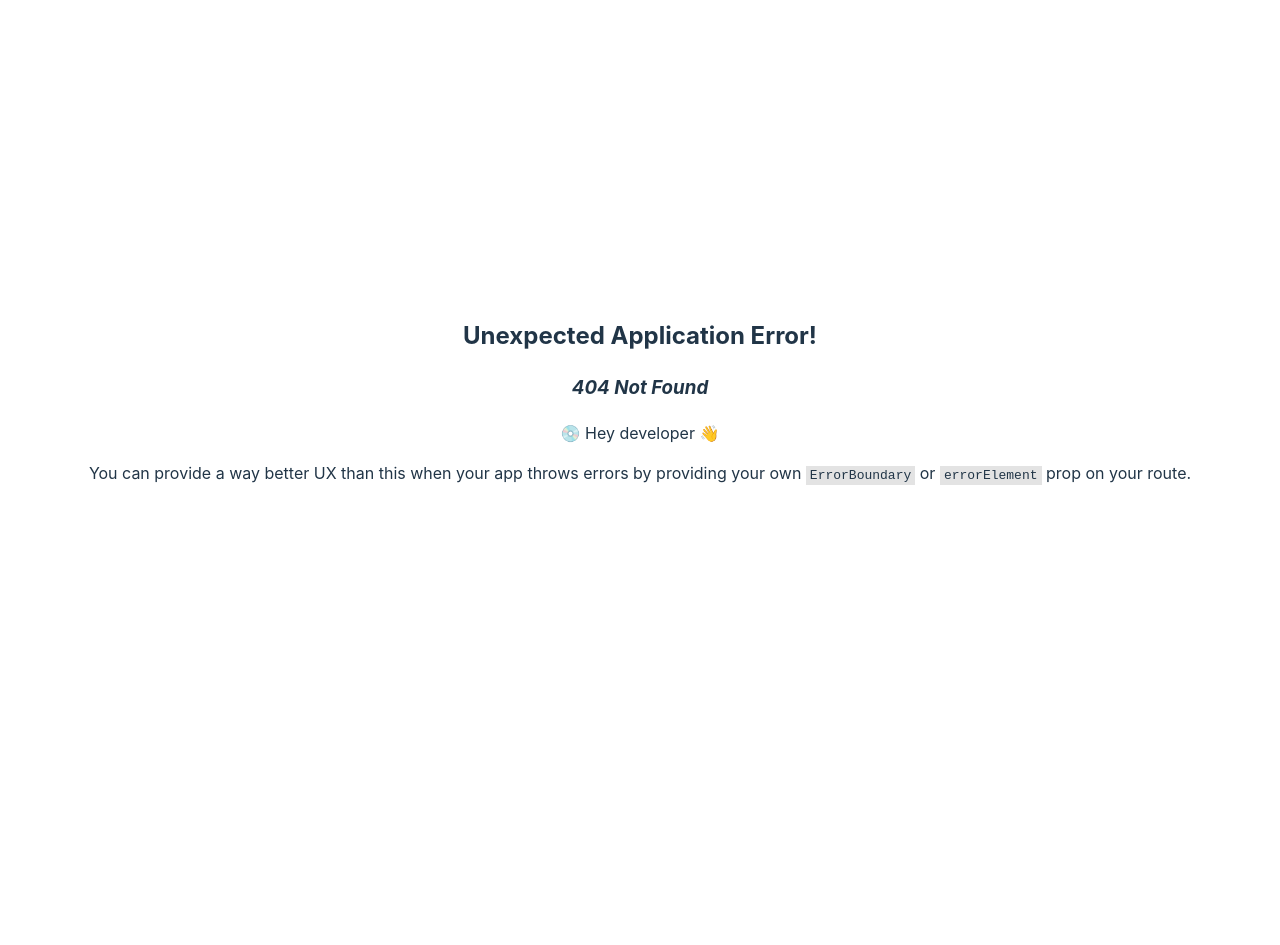
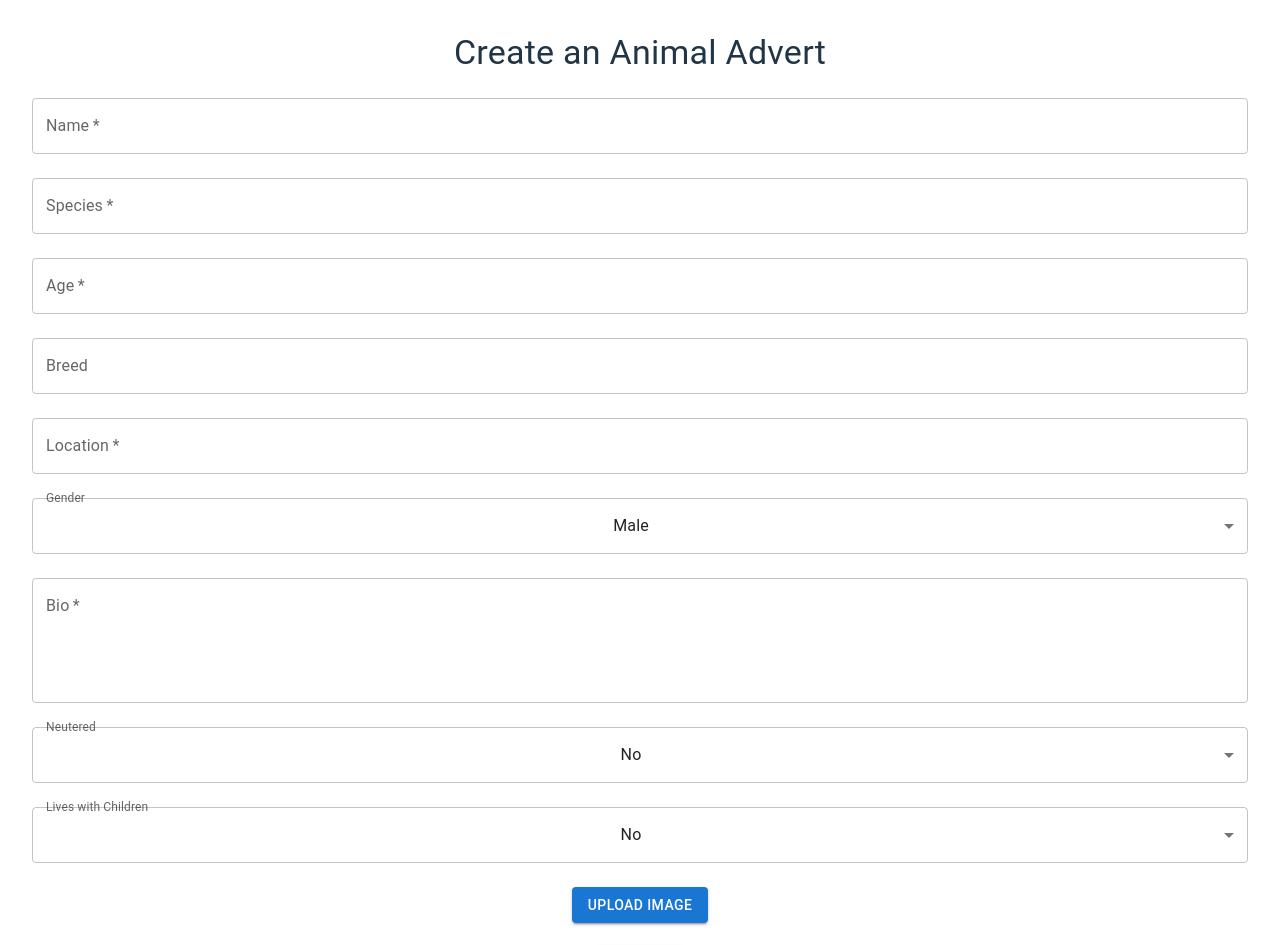
Before and after one commit to rokesby/animal-adoption, a React (Vite) app in the folder frontend/: page /create-advert in a window 1280 px wide. Before the commit this address had no page. Shown: the top 945 px of the page. Before the commit the page ends 800 px from the top, so only its background shows below. Built offline with nearby package versions, Linux system fonts and the light colour scheme.

Commit message:
Adding the initial Create Advert Page and corresponding changes in App.jsx

```diff
--- a/frontend/src/App.jsx
+++ b/frontend/src/App.jsx
@@ -4,6 +4,7 @@ import "./App.css";
 import { LoginPage } from "./Pages/LoginPage/LoginPage";
 import Navbar from "./components/Navbar/Navbar";
 import SignUpPage from "./Pages/SignUpPage/SignUpPage";
+import CreateAdvert from "./pages/CreateAdvert/CreateAdvertPage";
 
 // alternative to state for passing down to child components
 // https://react.dev/reference/react/useContext#usecontext
@@ -25,6 +26,10 @@ const router = createBrowserRouter([
   {
     path: "/signup",
     element: <SignUpPage />,
+  },
+  {
+    path: "/create-advert",
+    element: <CreateAdvert />,
   }
 ]);
 
--- /dev/null
+++ b/frontend/src/Pages/CreateAdvert/CreateAdvertPage.jsx
@@ -0,0 +1,168 @@
+import React, { useState } from 'react';
+import { TextField, Button, Grid, Typography, Select, MenuItem, InputLabel, FormControl } from '@mui/material';
+import { useNavigate } from "react-router-dom";
+
+const CreateAdvertPage = () => {
+    const [name, setName] = useState('');
+    const [species, setSpecies] = useState('');
+    const [age, setAge] = useState('');
+    const [breed, setBreed] = useState('');
+    const [location, setLocation] = useState('');
+    const [male, setMale] = useState(true);
+    const [bio, setBio] = useState('');
+    const [neutered, setNeutered] = useState(false);
+    const [livesWithChildren, setLivesWithChildren] = useState(false);
+    const [image, setImage] = useState(null);
+    const [shelterId, setShelterId] = useState('');
+
+    const handleSubmit = (e) => {
+        e.preventDefault();
+
+        const formData = new FormData();
+        formData.append('name', name);
+        formData.append('species', species);
+        formData.append('age', age);
+        formData.append('breed', breed);
+        formData.append('location', location);
+        formData.append('male', male);
+        formData.append('bio', bio);
+        formData.append('neutered', neutered);
+        formData.append('lives_with_children', livesWithChildren);
+        formData.append('image', image);
+        formData.append('shelter_id', shelterId);
+
+
+    };
+
+    return (
+        <Grid container spacing={3} direction="column" alignItems="center" justifyContent="center">
+            <Grid item xs={12}>
+                <Typography variant="h4">Create an Animal Advert</Typography>
+            </Grid>
+            <Grid item xs={12}>
+                <form onSubmit={handleSubmit}>
+                    <Grid container spacing={3}>
+                        <Grid item xs={12}>
+                            <TextField
+                                label="Name"
+                                value={name}
+                                onChange={(e) => setName(e.target.value)}
+                                fullWidth
+                                required
+                            />
+                        </Grid>
+                        <Grid item xs={12}>
+                            <TextField
+                                label="Species"
+                                value={species}
+                                onChange={(e) => setSpecies(e.target.value)}
+                                fullWidth
+                                required
+                            />
+                        </Grid>
+                        <Grid item xs={12}>
+                            <TextField
+                                label="Age"
+                                value={age}
+                                onChange={(e) => setAge(e.target.value)}
+                                fullWidth
+                                required
+                            />
+                        </Grid>
+                        <Grid item xs={12}>
+                            <TextField
+                                label="Breed"
+                                value={breed}
+                                onChange={(e) => setBreed(e.target.value)}
+                                fullWidth
+                            />
+                        </Grid>
+                        <Grid item xs={12}>
+                            <TextField
+                                label="Location"
+                                value={location}
+                                onChange={(e) => setLocation(e.target.value)}
+                                fullWidth
+                                required
+                            />
+                        </Grid>
+                        <Grid item xs={12}>
+                            <FormControl fullWidth>
+                                <InputLabel>Gender</InputLabel>
+                                <Select
+                                    value={male}
+                                    onChange={(e) => setMale(e.target.value === "true")}
+                                    fullWidth
+                                >
+                                    <MenuItem value={true}>Male</MenuItem>
+                                    <MenuItem value={false}>Female</MenuItem>
+                                </Select>
+                            </FormControl>
+                        </Grid>
+                        <Grid item xs={12}>
+                            <TextField
+                                label="Bio"
+                                value={bio}
+                                onChange={(e) => setBio(e.target.value)}
+                                fullWidth
+                                multiline
+                                rows={4}
+                                required
+                            />
+                        </Grid>
+                        <Grid item xs={12}>
+                            <FormControl fullWidth>
+                                <InputLabel>Neutered</InputLabel>
+                                <Select
+                                    value={neutered}
+                                    onChange={(e) => setNeutered(e.target.value === "true")}
+                                    fullWidth
+                                >
+                                    <MenuItem value={true}>Yes</MenuItem>
+                                    <MenuItem value={false}>No</MenuItem>
+                                </Select>
+                            </FormControl>
+                        </Grid>
+                        <Grid item xs={12}>
+                            <FormControl fullWidth>
+                                <InputLabel>Lives with Children</InputLabel>
+                                <Select
+                                    value={livesWithChildren}
+                                    onChange={(e) => setLivesWithChildren(e.target.value === "true")}
+                                    fullWidth
+                                >
+                                    <MenuItem value={true}>Yes</MenuItem>
+                                    <MenuItem value={false}>No</MenuItem>
+                                </Select>
+                            </FormControl>
+                        </Grid>
+                        <Grid item xs={12}>
+                            <Button
+                                variant="contained"
+                                component="label"
+                            >
+                                Upload Image
+                                <input
+                                    type="file"
+                                    hidden
+                                    onChange={(e) => setImage(e.target.files[0])}
+                                />
+                            </Button>
+                        </Grid>
+                        <Grid item xs={12}>
+                            <Button
+                                type="submit"
+                                variant="contained"
+                                color="primary"
+                            >
+                                Submit
+                            </Button>
+                        </Grid>
+                    </Grid>
+                </form>
+            </Grid>
+        </Grid>
+    );
+};
+
+export default CreateAdvertPage;
```
